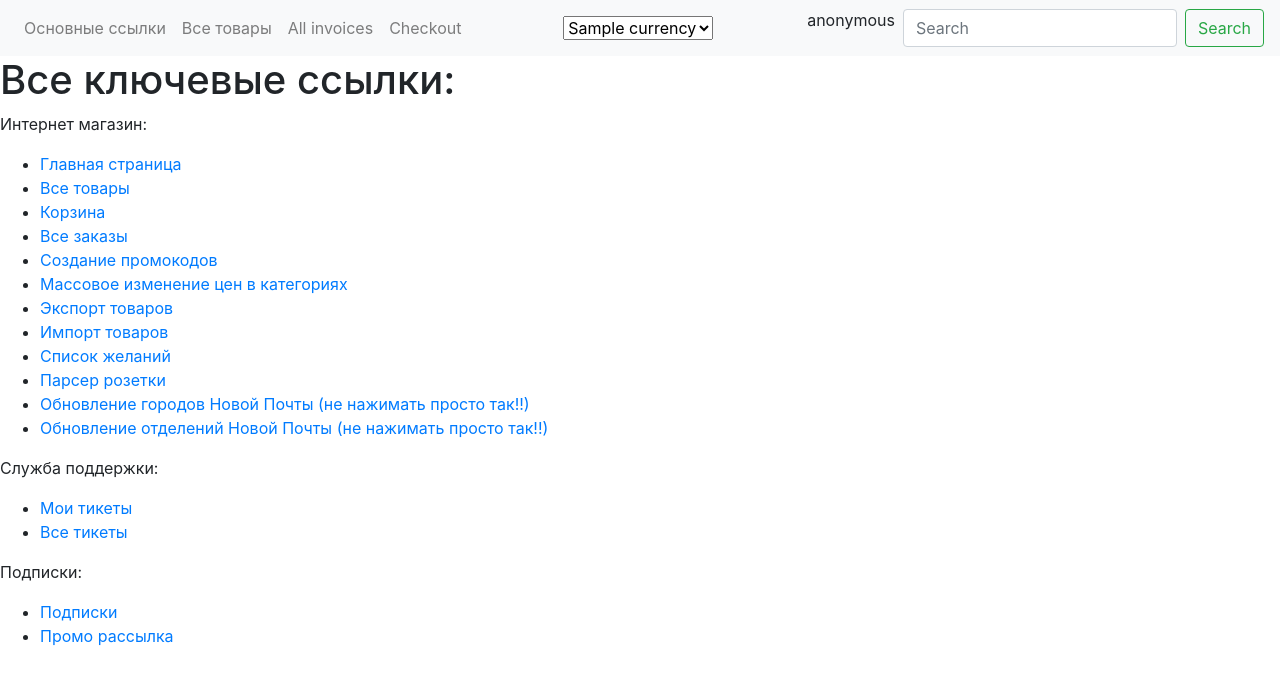
After one commit to a31415926/pyshop, a Django app: page /all_links/ in a window 1280 px wide. The commit adds this page. Shown: the top 685 px of the page. Run offline with Django 3.2, Linux system fonts and the light colour scheme; tables that the repository leaves empty hold one stand-in row (values such as "Sample post"); some libraries are stand-ins or nearby versions.

Commit message:
recode wishlist and create page wish all links

```diff
--- a/accounts/urls.py
+++ b/accounts/urls.py
@@ -9,5 +9,5 @@ urlpatterns = [
     path('logout/', UserLogoutView.as_view(), name='logout'),
     path('is_user_exist/', is_user_exist, name='is_user_exist'),
     path('subscribes/', subscribes, name='subscribe'),
-    path('mailing_promotions/', mailing_promotions)
+    path('mailing_promotions/', mailing_promotions, name='mailing_promotions')
 ]
--- a/product/admin.py
+++ b/product/admin.py
@@ -12,3 +12,5 @@ admin.site.register(OrderItem)
 admin.site.register(Promocode)
 admin.site.register(PriceMatrix)
 admin.site.register(PriceMatrixItem)
+admin.site.register(Wishlist)
+admin.site.register(DeliveryCitiesNP)
--- a/product/models.py
+++ b/product/models.py
@@ -108,6 +108,19 @@ class Product(models.Model):
             return self.rating_product.get(user=user).value_rating
         except RatingProduct.DoesNotExist:
             return None
+
+
+    def is_wishlist(self, user):
+        return self.wishlist_set.filter(user = user).exists()
+
+
+    def add_to_wishlist(self, user):
+        return self.wishlist_set.create(user = user)
+
+
+    def del_to_wishlist(self, user):
+        return self.wishlist_set.filter(user = user).delete()
+
 
 
 
@@ -450,6 +463,15 @@ class Wishlist(models.Model):
     product = models.ForeignKey(Product, on_delete = models.CASCADE)
 
 
+    def save(self, *args, **kwargs):
+        if Wishlist.objects.filter(user=self.user, product=self.product).exists():
+            return
+        else:
+            super(Wishlist, self).save(*args, **kwargs)
+
+
+
+
 class SubEditPrice(models.Model):
 
     user = models.ForeignKey(CustomUser, on_delete=models.CASCADE)
--- a/product/services.py
+++ b/product/services.py
@@ -110,7 +110,7 @@ class ProductServices:
 
     def export_to_file(type_file):
         if type_file == 'csv':
-            with open('testss.csv', 'w', newline='',encoding='utf-8') as f:
+            with open('export.csv', 'w', newline='',encoding='utf-8') as f:
                 export_file = csv.DictWriter(f, fieldnames = [
                     'Название',
                     'Остаток',
--- /dev/null
+++ b/product/templates/product/all_links.html
@@ -0,0 +1,30 @@
+{% extends 'base.html' %}
+
+{% block content %}
+<h1>Все ключевые ссылки:</h1>
+<p>Интернет магазин:</p>
+<ul>
+    <li><a href="{% url 'main_page' %}">Главная страница</a></li>
+    <li><a href="{% url 'all_product_page' %}">Все товары</a></li>
+    <li><a href="{% url 'checkout_page' %}">Корзина</a></li>
+    <li><a href="{% url 'invoices_page' %}">Все заказы</a></li>
+    <li><a href="{% url 'create_promocode_page' %}">Создание промокодов</a></li>
+    <li><a href="{% url 'edit_price_in_category' %}">Массовое изменение цен в категориях</a></li>
+    <li><a href="{% url 'export_products' %}">Экспорт товаров</a></li>
+    <li><a href="{% url 'import_products' %}">Импорт товаров</a></li>
+    <li><a href="{% url 'wishlist' %}">Список желаний</a></li>
+    <li><a href="{% url 'parser_rozetka' %}">Парсер розетки</a></li>
+    <li><a href="{% url 'update_cities_np' %}">Обновление городов Новой Почты (не нажимать просто так!!)</a></li>
+    <li><a href="{% url 'update_warehouses_np' %}">Обновление отделений Новой Почты (не нажимать просто так!!)</a></li>
+</ul>
+<p>Служба поддержки:</p>
+<ul>
+    <li><a href="{% url 'support_main_page' %}">Мои тикеты</a></li>
+    <li><a href="{% url 'all_ticket_page' %}">Все тикеты</a></li>
+</ul>
+<p>Подписки:</p>
+<ul>
+    <li><a href="{% url 'subscribe' %}">Подписки</a></li>
+    <li><a href="{% url 'mailing_promotions' %}">Промо рассылка</a></li>
+</ul>
+{% endblock %}
--- a/product/urls.py
+++ b/product/urls.py
@@ -3,6 +3,7 @@ from product.views import *
 
 
 urlpatterns = [
+    path('all_links/', all_links, name='all_links'),
     path('shop/', shop_main_page, name='main_page'),
     path('shop/all/', all_product_page, name='all_product_page'),
     path('shop/basket/', basket, name='basket_page'),
--- a/product/views.py
+++ b/product/views.py
@@ -18,6 +18,9 @@ from product import parser_rozetka
 import re
 from django.core.paginator import Paginator, EmptyPage, PageNotAnInteger
 
+
+def all_links(request):
+    return render(request, 'product/all_links.html')
 
 
 def shop_main_page(request):
@@ -402,32 +405,21 @@ def wishlist(request):
         type_action = data.get('type')
         product = get_object_or_404(Product, pk = data.get('id'))
         if type_action == 'add':
-            item, create = Wishlist.objects.get_or_create(
-                user = request.user,
-                product = product,
-            )
-            if create:
+            if not product.is_wishlist(request.user):
+                product.add_to_wishlist(request.user)
                 data_response['success'] = {'msg':'Товар добавлен в список желаний'}
             else:
                 data_response['error'] = {'msg':'Товар уже в списке желаний'}
         elif type_action == 'del':
-            try:
-                Wishlist.objects.get(
-                    user = request.user,
-                    product = product,
-                ).delete()
+            if product.del_to_wishlist(request.user):
                 data_response['success'] = {'msg':'Товар удален из списка желаний'}
-            except Wishlist.DoesNotExist:
+            else:
                 data_response['error'] = {'msg':'Товар не найден в списке желаний'}
         elif type_action=='del_for_wishlist':
-            try:
-                Wishlist.objects.get(
-                    user = request.user,
-                    product = product,
-                ).delete()
+            if product.del_to_wishlist(request.user):
                 wishlist = Wishlist.objects.filter(user = request.user)
                 data_response['success'] = convert_html.my_wishlist(wishlist)
-            except Wishlist.DoesNotExist:
+            else:
                 data_response['error'] = {'msg':'Товар не найден в списке желаний'}
         return HttpResponse(json.dumps(data_response), content_type = 'application/json')
 
--- a/templates/base.html
+++ b/templates/base.html
@@ -20,13 +20,10 @@
         <div class="collapse navbar-collapse" id="navbarTogglerDemo01">
           <ul class="navbar-nav mr-auto mt-2 mt-lg-0">
             <li class="nav-item">
-              <a class="nav-link" href="{% url 'all_product_page' %}">Все товары</a>
+              <a class="nav-link" href="{% url 'all_links' %}">Основные ссылки</a>
             </li>
             <li class="nav-item">
-              <a class="nav-link" href="{% url 'all_ticket_page' %}">All tickets</a>
-            </li>
-            <li class="nav-item">
-              <a class="nav-link" href="{% url 'support_main_page' %}">My tickets</a>
+              <a class="nav-link" href="{% url 'all_product_page' %}">Все товары</a>
             </li>
             <li class="nav-item">
               <a class="nav-link" href="{% url 'invoices_page' %}">All invoices</a>
@@ -34,15 +31,7 @@
             <li class="nav-item">
               <a class="nav-link" href="{% url 'checkout_page' %}">Checkout</a>
             </li>
-            <li class="nav-item">
-              <a class="nav-link" href="{% url 'create_promocode_page' %}">Create PROMO</a>
-            </li>
-            <li class="nav-item">
-              <a class="nav-link" href="{% url 'edit_price_in_category' %}">Edit price</a>
-            </li>
-            <li class="nav-item">
-              <a class="nav-link" href="{% url 'parser_rozetka' %}">Парсер розетка</a>
-            </li>
+
           </ul>
           <ul class="navbar-nav mr-auto mt-2 mt-lg-0">
             <li class="nav-item">
```
Also changed, not shown: testss.csv (added), 1 other file.
